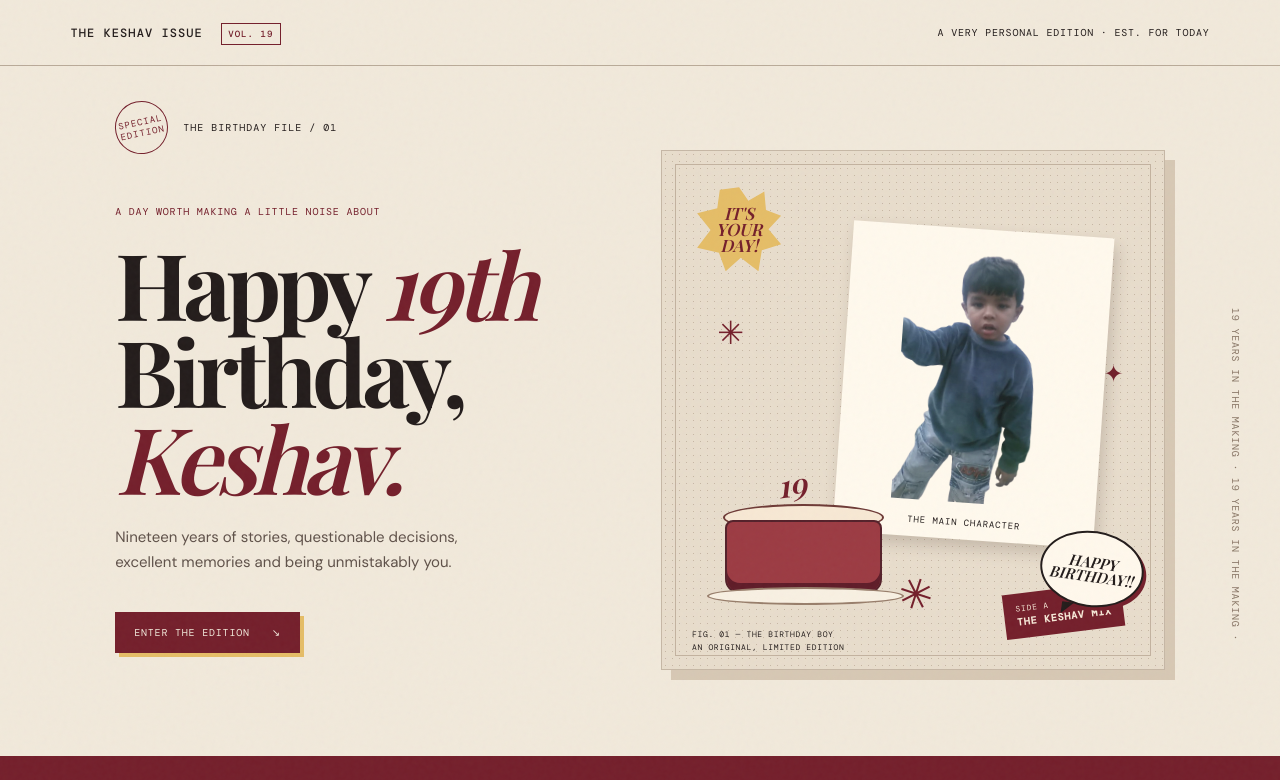
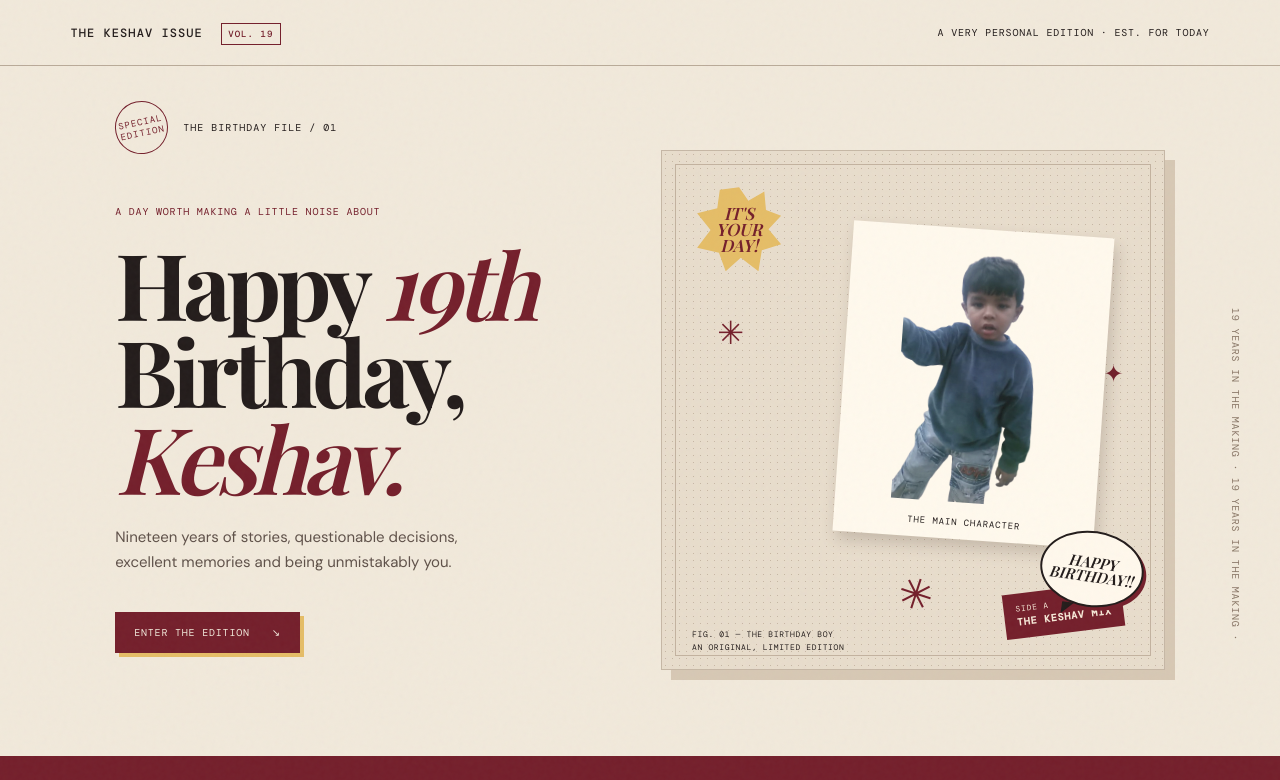
Before and after one commit to lakshitabaid-ship-it/keshavsbdayy2, a plain HTML site: page index.html in a window 1280 px wide. Shown: the top 780 px of the page. Drawn offline with nearby package versions, Linux system fonts and the light colour scheme; a web font is replaced by a local one.

Commit message:
Update index.html

```diff
--- a/index.html
+++ b/index.html
@@ -30,9 +30,6 @@
         <div class="burst burst-one">IT'S<br>YOUR<br>DAY!</div>
         <div class="star star-a">✳</div><div class="star star-b">✦</div>
         <div class="tape-label">SIDE A<br><b>THE KES­HAV MIX</b></div>
-        <div class="cake-illustration">
-          <div class="candle">19</div><div class="icing"></div><div class="cake-top"></div><div class="cake-body"></div><div class="cake-plate"></div>
-        </div>
       <div class="portrait-frame">
   <img src="keshav-head.png" alt="Keshav" class="hero-portrait">
   <span class="birthday-hat"></span>
```
